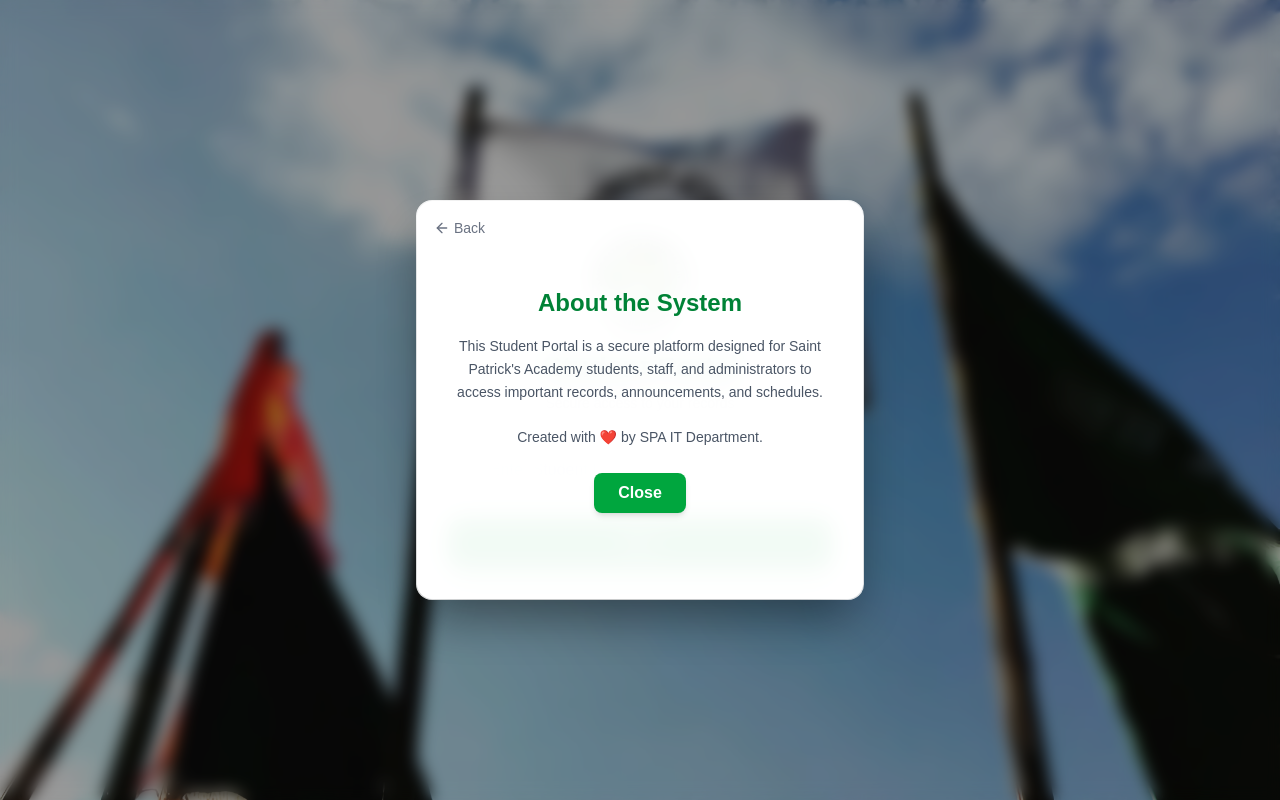
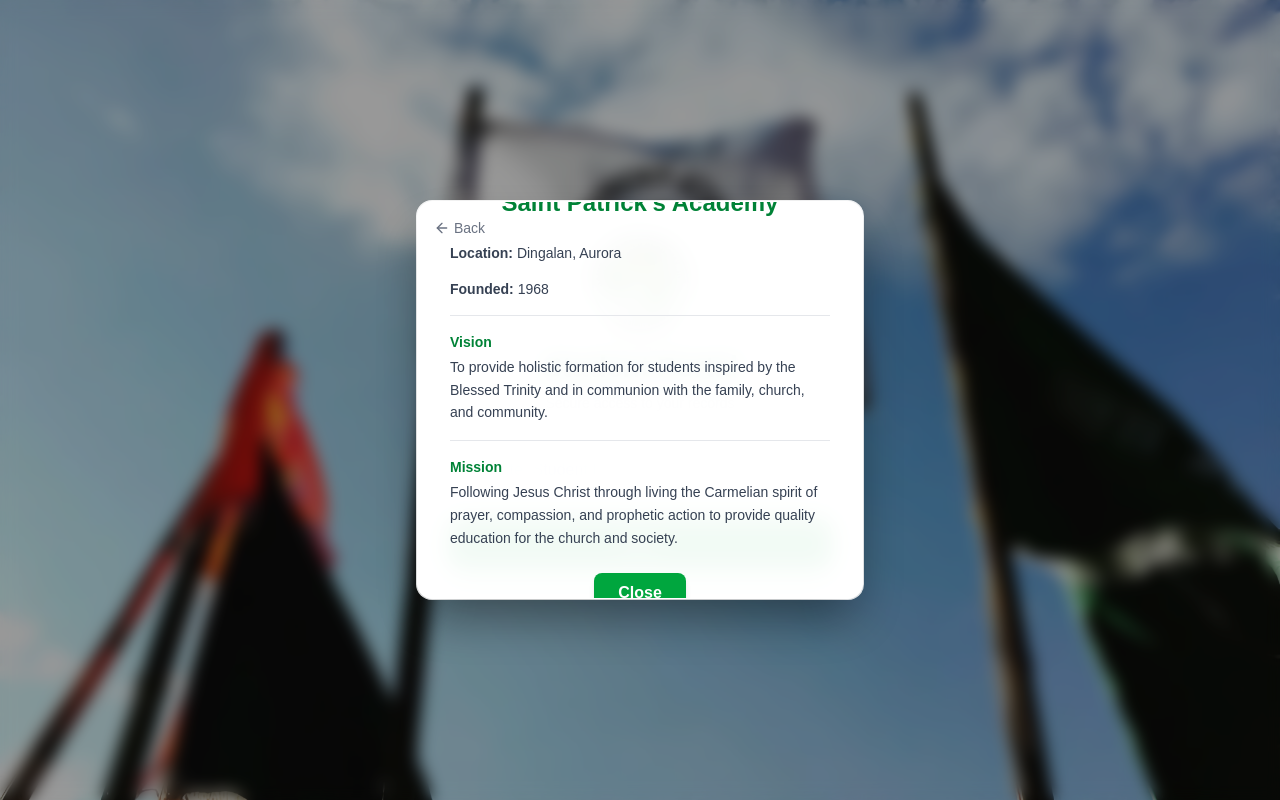
Before and after one commit to Markyy0411/SPA-Student-Portal, a Next.js app: page / in a window 1280 px wide. Both pictures are taken after a click on the button "About this Portal". Built offline with nearby package versions, Linux system fonts and the light colour scheme.

Commit message:
Update About section with school Mission and Vision

```diff
--- a/src/app/page.tsx
+++ b/src/app/page.tsx
@@ -217,7 +217,7 @@
 
         {/* About Section Overlay */}
         {showAbout && (
-          <div className="absolute inset-0 bg-white/95 backdrop-blur-md rounded-2xl p-8 shadow-2xl border border-white/20 animate-fade-in z-10 flex flex-col justify-center text-center">
+          <div className="absolute inset-0 bg-white/95 backdrop-blur-md rounded-2xl p-8 shadow-2xl border border-white/20 animate-fade-in z-10 flex flex-col justify-center overflow-y-auto">
             <button
               type="button"
               className="absolute top-4 left-4 text-gray-500 hover:text-green-600 transition-colors flex items-center text-sm font-medium"
@@ -225,15 +225,26 @@
             >
               <ArrowLeft size={16} className="mr-1" /> Back
             </button>
-            <h2 className="text-2xl font-bold text-green-700 mb-4">About the System</h2>
-            <p className="text-gray-600 mb-6 text-sm leading-relaxed">
-              This Student Portal is a secure platform designed for Saint Patrick's Academy students, staff, and administrators to access important records, announcements, and schedules.
-              <br/><br/>
-              Created with ❤️ by SPA IT Department.
-            </p>
+            <h2 className="text-2xl font-bold text-green-700 mb-6 text-center">Saint Patrick's Academy</h2>
+
+            <div className="text-gray-700 text-sm space-y-4 mb-6">
+              <p><strong>Location:</strong> Dingalan, Aurora</p>
+              <p><strong>Founded:</strong> 1968</p>
+
+              <div className="border-t border-gray-200 pt-4">
+                <h3 className="font-bold text-green-700 mb-1">Vision</h3>
+                <p className="leading-relaxed">To provide holistic formation for students inspired by the Blessed Trinity and in communion with the family, church, and community.</p>
+              </div>
+
+              <div className="border-t border-gray-200 pt-4">
+                <h3 className="font-bold text-green-700 mb-1">Mission</h3>
+                <p className="leading-relaxed">Following Jesus Christ through living the Carmelian spirit of prayer, compassion, and prophetic action to provide quality education for the church and society.</p>
+              </div>
+            </div>
+
             <button
               onClick={() => setShowAbout(false)}
-              className="bg-green-600 hover:bg-green-700 text-white font-semibold py-2 px-6 rounded-lg transition-colors w-max mx-auto shadow-md"
+              className="bg-green-600 hover:bg-green-700 text-white font-semibold py-2 px-6 rounded-lg transition-colors w-max mx-auto shadow-md mt-auto"
             >
               Close
             </button>
```
